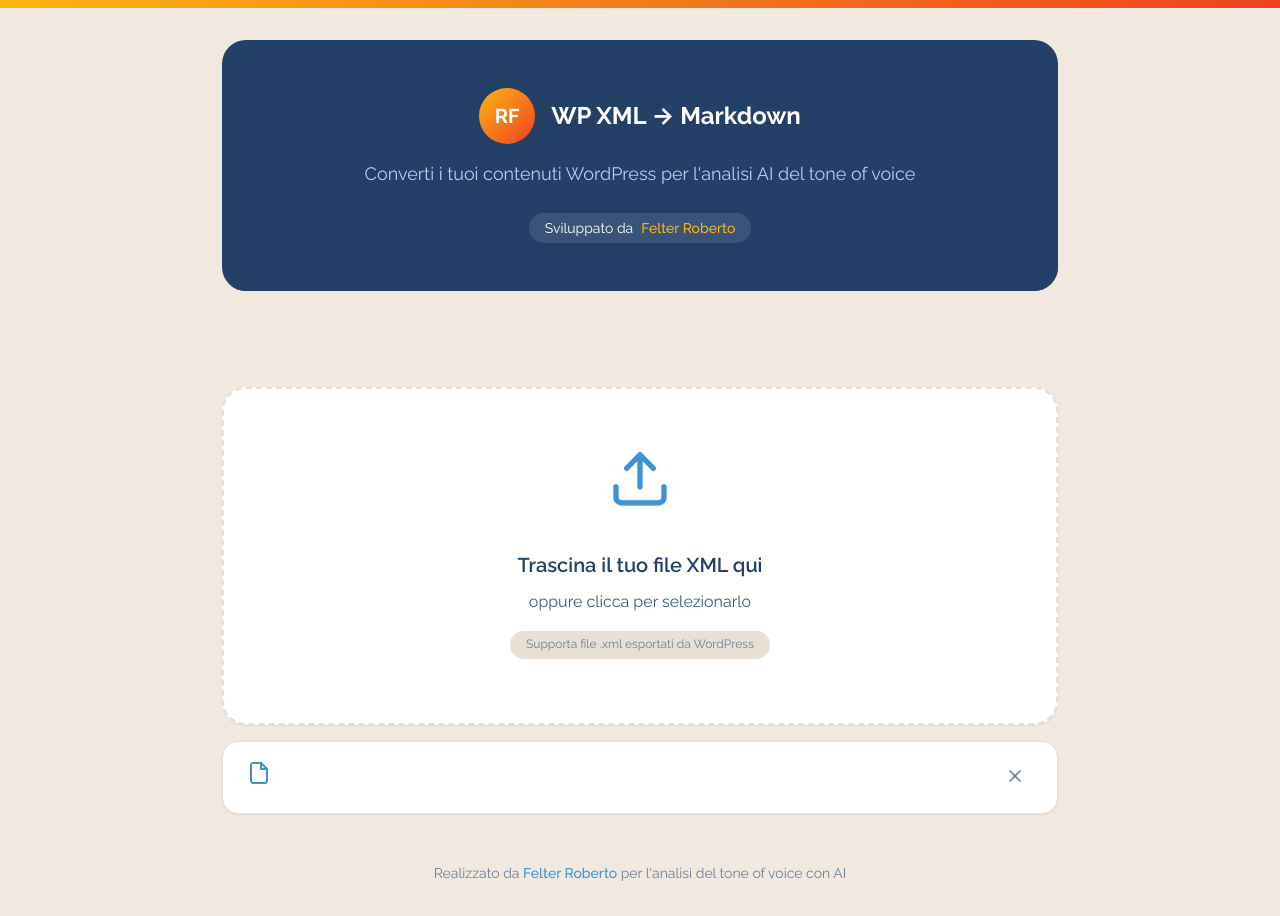
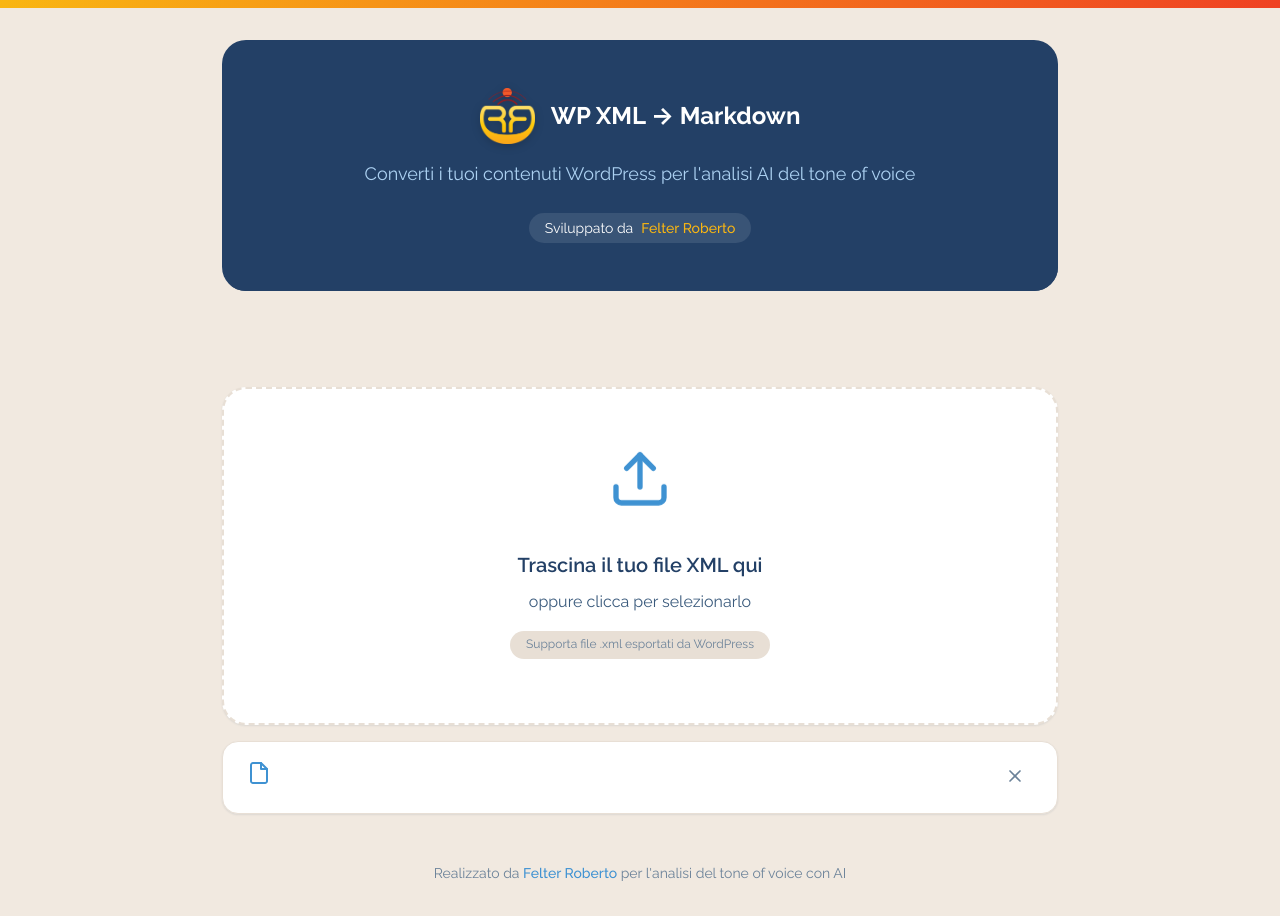
Before and after one commit to rfelter/xmltomd, a plain HTML site: page index.html in a window 1280 px wide. Drawn offline with Linux system fonts and the light colour scheme.

Commit message:
feat: Enhance landing page UI with a new hero section, updated header, logo, and privacy notice.

```diff
--- a/index.html
+++ b/index.html
@@ -14,7 +14,7 @@
     <div class="container">
         <header class="header">
             <div class="logo">
-                <div class="logo-circle">RF</div>
+                <img src="logo.png" alt="Felter Roberto Logo" class="logo-img">
                 <h1>WP XML → Markdown</h1>
             </div>
             <p class="subtitle">Converti i tuoi contenuti WordPress per l'analisi AI del tone of voice</p>
--- a/style.css
+++ b/style.css
@@ -146,18 +146,10 @@ body::before {
     margin-bottom: var(--space-md);
 }
 
-.logo-circle {
-    width: 56px;
+.logo-img {
     height: 56px;
-    border-radius: 50%;
-    background: var(--color-accent-gradient);
-    display: flex;
-    align-items: center;
-    justify-content: center;
-    font-weight: 700;
-    font-size: var(--font-size-xl);
-    color: white;
-    box-shadow: var(--shadow-md);
+    width: auto;
+    filter: drop-shadow(0 2px 4px rgba(0, 0, 0, 0.2));
 }
 
 .logo h1 {
```
Also changed, not shown: logo.png (added).
